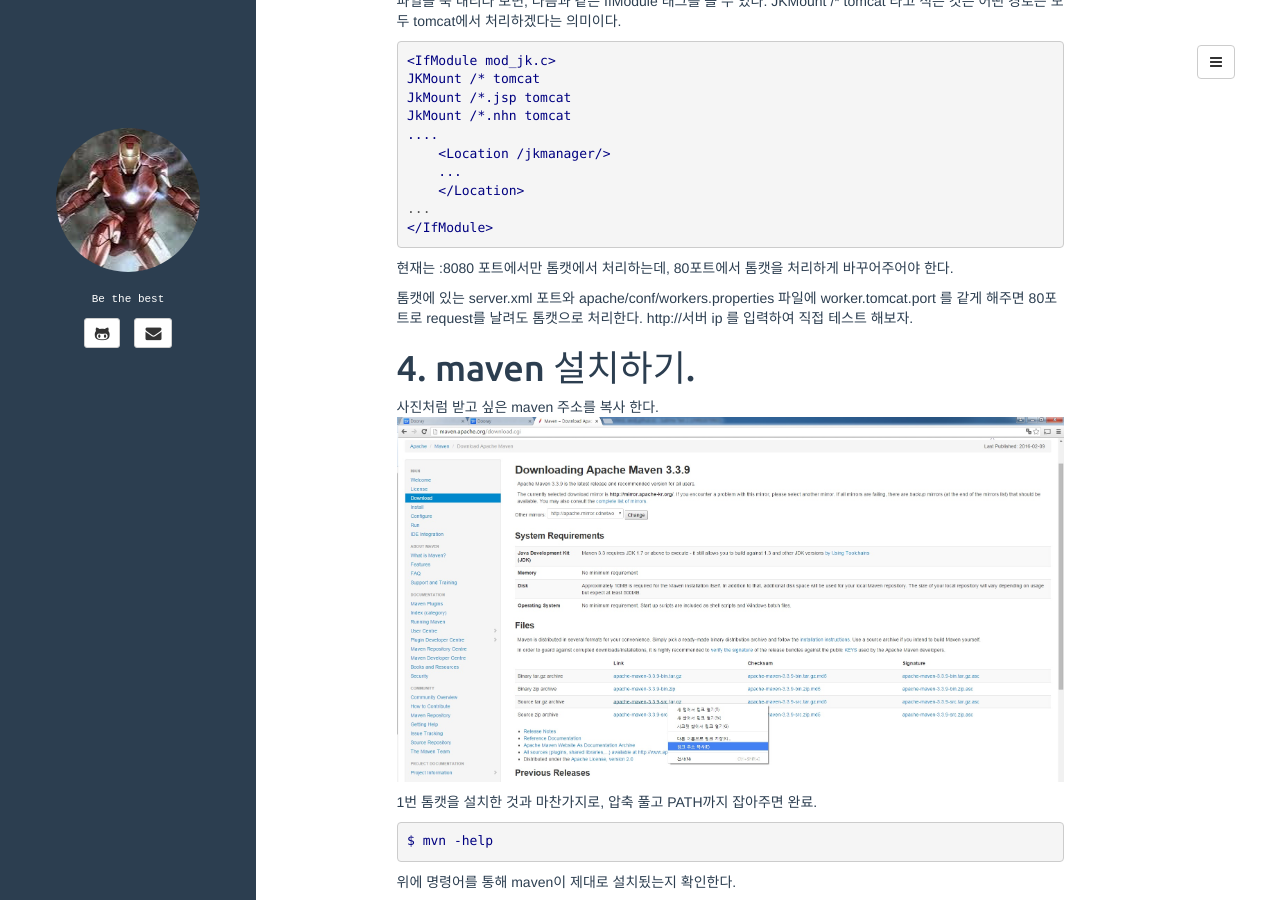
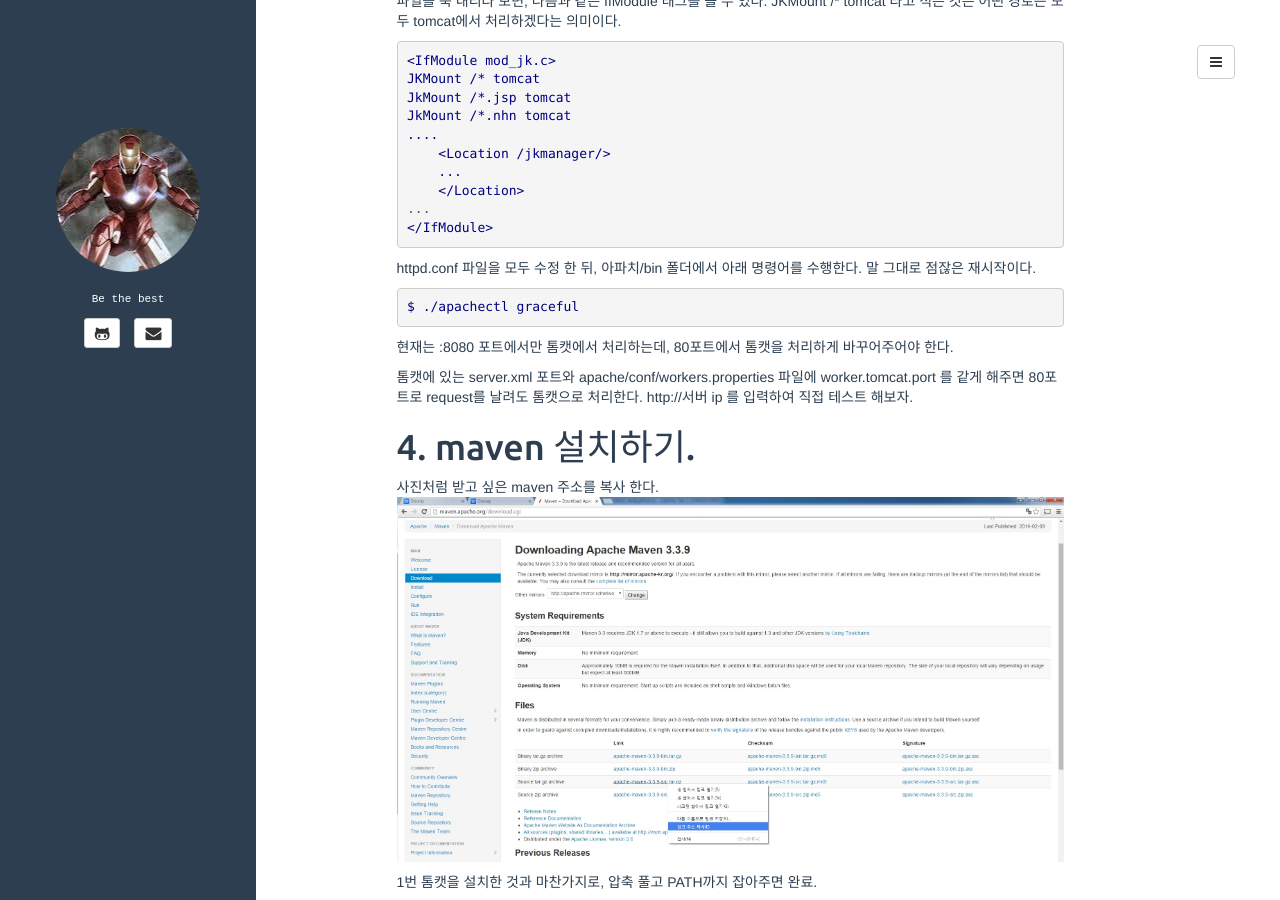
Before and after one commit to Seodj/Seodj.github.io, a Jekyll site: the page built from _posts/2016-02-12-linux-tomcat-setting.md, in a window 1280 px wide and 900 px high, scrolled down 2304 px. Built offline with Jekyll 4.4.1, drawn with Linux system fonts in a browser that asks for light colours; comment, search, counter and statistics services are not loaded.

Commit message:
post modify

```diff
--- a/_posts/2016-02-12-linux-tomcat-setting.md
+++ b/_posts/2016-02-12-linux-tomcat-setting.md
@@ -112,6 +112,13 @@
 </IfModule>
 {% endhighlight %}
 
+httpd.conf 파일을 모두 수정 한 뒤, 아파치/bin 폴더에서 아래 명령어를 수행한다.
+말 그대로 점잖은 재시작이다.
+
+{% highlight yaml %}
+$ ./apachectl graceful
+{% endhighlight %}
+
 현재는 :8080 포트에서만 톰캣에서 처리하는데, 80포트에서 톰캣을 처리하게 바꾸어주어야 한다.
 
 톰캣에 있는 server.xml 포트와 apache/conf/workers.properties 파일에 worker.tomcat.port 를 같게 해주면 80포트로 request를 날려도 톰캣으로 처리한다.
```
